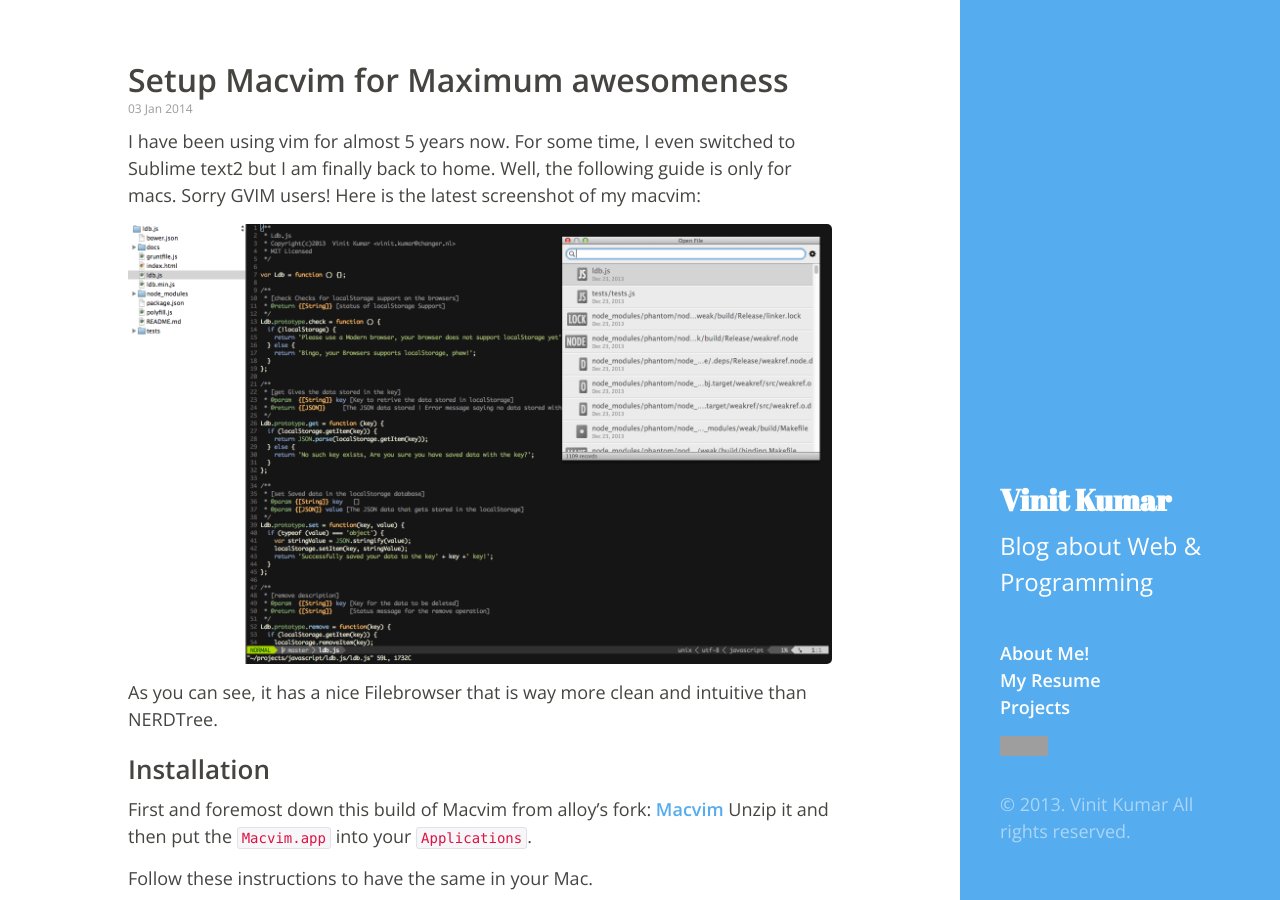
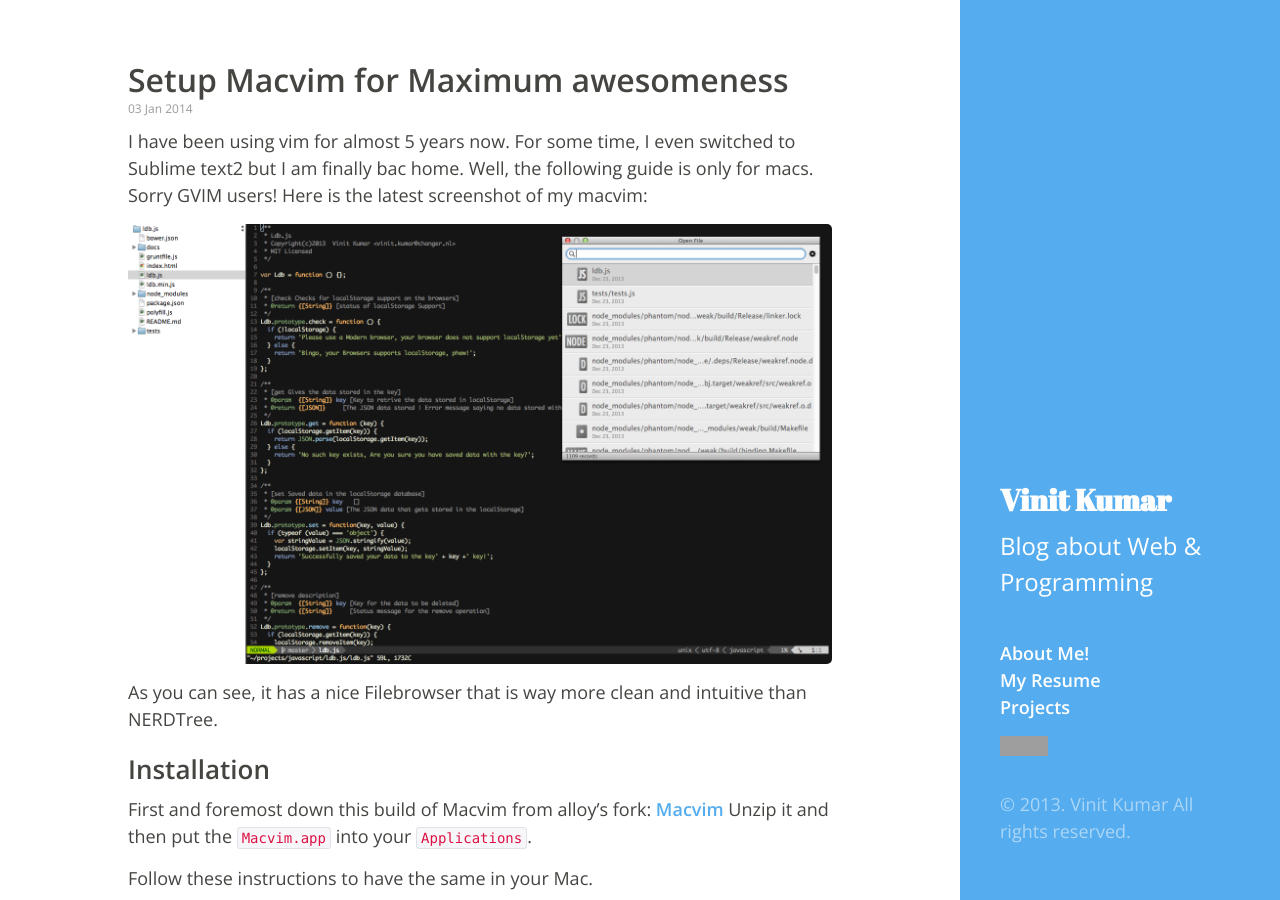
Before and after one commit to vinitkumar/vinitkumar.github.com, a Jekyll site: the page built from _posts/2014-01-03-Setup-Macvim-for-maximum-awesomeness.md, in a window 1280 px wide and 900 px high. Built offline with Jekyll 4.4.1, drawn with Linux system fonts in a browser that asks for light colours; Markdown is read by kramdown in place of the engine named in the settings; grey boxes are pictures that could not be loaded.

```diff
--- a/_posts/2014-01-03-Setup-Macvim-for-maximum-awesomeness.md
+++ b/_posts/2014-01-03-Setup-Macvim-for-maximum-awesomeness.md
@@ -8,7 +8,7 @@
 ---
 
 I have been using vim for almost 5 years now. For some time, I even
-switched to Sublime text2 but I am finally back to home. Well, the
+switched to Sublime text2 but I am finally bac home. Well, the
 following guide is only for macs. Sorry GVIM users!
 Here is the latest screenshot of my macvim:
 
```
